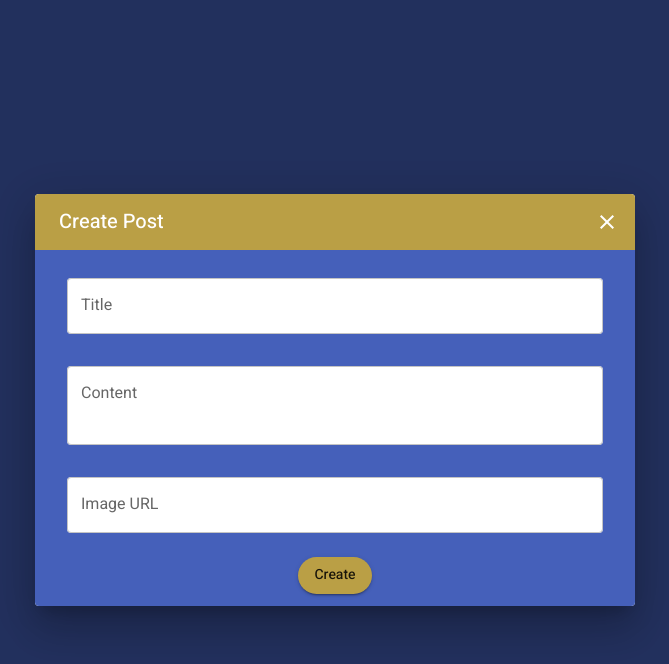
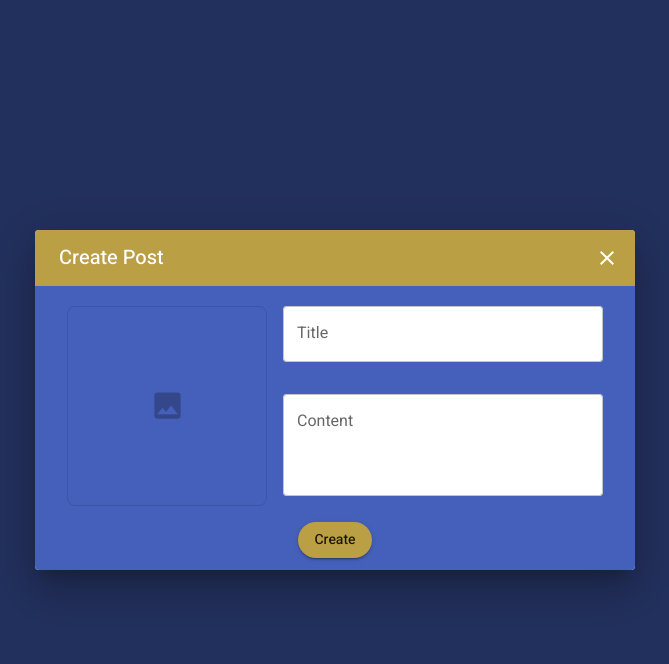
Before and after one commit to NatanSinai/Social-Network-REST-API, a React (Vite) app in the folder frontend/: page /v1/home/feed in a window 1280 px wide. Both pictures are taken after a click on the button "Create Post". Shown: the top 664 px of the page, without its empty margins (305-974 px from the left). Built offline with nearby package versions, Linux system fonts and the light colour scheme.

Commit message:
file upload

```diff
--- /dev/null
+++ b/frontend/src/components/generic/ImageUpload/ImageUpload.tsx
@@ -0,0 +1,114 @@
+import { Delete, Image, Upload } from '@mui/icons-material';
+import { Box, IconButton, Stack, Typography, type IconButtonProps } from '@mui/material';
+import { useRef, type FC } from 'react';
+import { useImageDragAndDrop, useImagePaste, useImagePreview } from './hooks';
+
+export type FileOrURL = File | string | null;
+
+export type ImageUploadProps = { value: FileOrURL; onChange: (value: FileOrURL) => void; size?: number };
+
+export const ImageUpload: FC<ImageUploadProps> = ({ value, onChange, size = 200 }) => {
+  const fileInputRef = useRef<HTMLInputElement>(null);
+
+  const { previewUrl } = useImagePreview({ value });
+
+  const { isDragging, handleDragOver, handleDragLeave, handleDrop, handleDragEnter } = useImageDragAndDrop({
+    onImageDrop: onChange,
+  });
+
+  useImagePaste({ onImagePaste: onChange });
+
+  const handleDeleteFile: IconButtonProps['onClick'] = (event) => {
+    event.stopPropagation();
+
+    onChange(null);
+  };
+
+  return (
+    <Stack spacing={2} alignItems='flex-start'>
+      <Box
+        onClick={() => fileInputRef.current?.click()}
+        onDragEnter={handleDragEnter}
+        onDragLeave={handleDragLeave}
+        onDragOver={handleDragOver}
+        onDrop={handleDrop}
+        sx={{
+          width: size,
+          height: size,
+          position: 'relative',
+          borderRadius: 2,
+          overflow: 'hidden',
+          border: '1px solid',
+          borderColor: isDragging ? 'primary.main' : 'divider',
+          cursor: 'pointer',
+          display: 'flex',
+          alignItems: 'center',
+          justifyContent: 'center',
+          bgcolor: isDragging ? 'action.hover' : 'transparent',
+          transition: 'all 0.2s ease',
+        }}
+      >
+        {previewUrl ? (
+          <Box
+            component='img'
+            src={previewUrl}
+            alt='Preview'
+            sx={{ width: '100%', height: '100%', objectFit: 'cover' }}
+          />
+        ) : (
+          <Image color='disabled' fontSize='large' sx={{ pointerEvents: 'none' }} />
+        )}
+
+        {isDragging && (
+          <Stack
+            sx={{
+              position: 'absolute',
+              inset: 0,
+              bgcolor: 'rgba(0, 0, 0, 0.35)',
+              alignItems: 'center',
+              justifyContent: 'center',
+              pointerEvents: 'none',
+            }}
+          >
+            <Typography color='white' variant='subtitle1'>
+              Drop image here
+            </Typography>
+          </Stack>
+        )}
+
+        {previewUrl && (
+          <Stack
+            direction='row'
+            spacing={2}
+            sx={{
+              position: 'absolute',
+              inset: 0,
+              bgcolor: 'rgba(0, 0, 0, 0.45)',
+              opacity: 0,
+              alignItems: 'center',
+              justifyContent: 'center',
+              transition: 'opacity 0.2s',
+              '&:hover': { opacity: 1 },
+            }}
+          >
+            <IconButton color='primary' onClick={() => fileInputRef.current?.click()}>
+              <Upload />
+            </IconButton>
+
+            <IconButton color='error' onClick={handleDeleteFile}>
+              <Delete />
+            </IconButton>
+          </Stack>
+        )}
+
+        <input
+          ref={fileInputRef}
+          hidden
+          type='file'
+          accept='image/*'
+          onChange={(event) => onChange(event.target.files?.[0] ?? null)}
+        />
+      </Box>
+    </Stack>
+  );
+};
--- /dev/null
+++ b/frontend/src/components/generic/ImageUpload/hooks/index.ts
@@ -0,0 +1,3 @@
+export * from './useImageDragAndDrop';
+export * from './useImagePaste';
+export * from './useImagePreview';
--- /dev/null
+++ b/frontend/src/components/generic/ImageUpload/hooks/useImageDragAndDrop.ts
@@ -0,0 +1,40 @@
+import { isImageFile } from '@helpers';
+import { type DragEvent } from 'react';
+import { useBoolean } from 'usehooks-ts';
+
+export type UseImageDragAndDropArgs = { onImageDrop: (file: File) => void };
+
+export type UseImageDragAndDropContent = ReturnType<typeof useImageDragAndDrop>;
+
+export const useImageDragAndDrop = ({ onImageDrop }: UseImageDragAndDropArgs) => {
+  const { value: isDragging, setTrue: setIsDragging, setFalse: setIsNotDragging } = useBoolean();
+
+  const handleDragEnter = (event: DragEvent) => {
+    event.preventDefault();
+    event.stopPropagation();
+
+    setIsDragging();
+  };
+
+  const handleDragLeave = (event: DragEvent) => {
+    event.preventDefault();
+    event.stopPropagation();
+
+    setIsNotDragging();
+  };
+
+  const handleDragOver = (event: DragEvent) => event.preventDefault();
+
+  const handleDrop = (event: DragEvent) => {
+    event.preventDefault();
+    event.stopPropagation();
+
+    setIsNotDragging();
+
+    const droppedFile = event.dataTransfer.files[0];
+
+    if (droppedFile && isImageFile(droppedFile)) onImageDrop(droppedFile);
+  };
+
+  return { isDragging, handleDragEnter, handleDragLeave, handleDragOver, handleDrop };
+};
--- /dev/null
+++ b/frontend/src/components/generic/ImageUpload/hooks/useImagePaste.ts
@@ -0,0 +1,17 @@
+import { isImageFile } from '@helpers';
+import { useRef } from 'react';
+import { useEventListener } from 'usehooks-ts';
+
+export type UseImagePasteArgs = { onImagePaste: (file: File) => void };
+
+export type UseImagePasteContent = ReturnType<typeof useImagePaste>;
+
+export const useImagePaste = ({ onImagePaste }: UseImagePasteArgs) => {
+  const handlePaste = (event: ClipboardEvent) => {
+    const pastedImage = [...(event.clipboardData?.files ?? [])].find(isImageFile);
+
+    if (pastedImage) onImagePaste(pastedImage);
+  };
+
+  useEventListener('paste', handlePaste, useRef(document));
+};
--- /dev/null
+++ b/frontend/src/components/generic/ImageUpload/hooks/useImagePreview.ts
@@ -0,0 +1,24 @@
+import { useEffect, useMemo } from 'react';
+import type { FileOrURL } from '../ImageUpload';
+
+export type UseImagePreviewArgs = { value: FileOrURL };
+
+export type UseImagePreviewContent = ReturnType<typeof useImagePreview>;
+
+export const useImagePreview = ({ value }: UseImagePreviewArgs) => {
+  const previewUrl = useMemo(() => {
+    if (value instanceof File) return URL.createObjectURL(value);
+
+    if (typeof value === 'string') return value;
+
+    return null;
+  }, [value]);
+
+  useEffect(() => {
+    if (!(value instanceof File) || !previewUrl) return;
+
+    return () => URL.revokeObjectURL(previewUrl);
+  }, [previewUrl, value]);
+
+  return { previewUrl };
+};
--- /dev/null
+++ b/frontend/src/components/generic/ImageUpload/index.ts
@@ -0,0 +1 @@
+export * from './ImageUpload';
--- a/frontend/src/components/generic/index.ts
+++ b/frontend/src/components/generic/index.ts
@@ -1 +1,2 @@
 export * from './GenericDialog';
+export * from './ImageUpload';
--- a/frontend/src/components/post/PostForm.tsx
+++ b/frontend/src/components/post/PostForm.tsx
@@ -1,8 +1,15 @@
-import { postFormSchema, type PostFormValues } from '@entities';
+import { imageSchema } from '@/utils/zod';
+import { postSchema } from '@entities';
 import { zodResolver } from '@hookform/resolvers/zod';
-import { Button, Stack, TextField } from '@mui/material';
+import { Button, FormHelperText, Stack, TextField } from '@mui/material';
 import { useEffect, type FC, type RefObject } from 'react';
-import { useForm } from 'react-hook-form';
+import { Controller, useForm } from 'react-hook-form';
+import type z from 'zod';
+import { ImageUpload } from '../generic';
+
+export const postFormSchema = postSchema.pick({ title: true, content: true }).extend({ image: imageSchema });
+
+export type PostFormValues = z.infer<typeof postFormSchema>;
 
 export type PostFormProps = {
   defaultValues?: Partial<PostFormValues>;
@@ -22,8 +29,13 @@ export const PostForm: FC<PostFormProps> = ({
   const {
     register,
     handleSubmit,
+    control,
     formState: { errors, isDirty },
-  } = useForm<PostFormValues>({ resolver: zodResolver(postFormSchema), defaultValues, mode: 'onTouched' });
+  } = useForm<PostFormValues>({
+    resolver: zodResolver(postFormSchema),
+    defaultValues: { title: '', content: '', ...defaultValues },
+    mode: 'onTouched',
+  });
 
   useEffect(() => {
     if (isDirty && !isDirtyFormRef.current) isDirtyFormRef.current = true;
@@ -34,7 +46,20 @@ export const PostForm: FC<PostFormProps> = ({
   return (
     <form onSubmit={handleSubmit(onSubmit)}>
       <Stack spacing={1} justifyContent='center' alignItems='center'>
-        <Stack spacing={4} width='100%' p={1} py={2}>
+        <Stack direction='row' p={1} gap={2} width='100%'>
+          <Controller
+            name='image'
+            control={control}
+            render={({ field, fieldState: { error } }) => (
+              <>
+                <ImageUpload {...field} />
+
+                {!!error && <FormHelperText error>{error.message}</FormHelperText>}
+              </>
+            )}
+          />
+
+          <Stack spacing={4} width='100%'>
             <TextField
               label='Title'
               {...register('title')}
@@ -49,18 +74,11 @@ export const PostForm: FC<PostFormProps> = ({
               error={!!errors.content}
               helperText={errors.content?.message}
               multiline
-            minRows={2}
+              minRows={3}
               maxRows={4}
               fullWidth
             />
-
-          <TextField
-            label='Image URL'
-            {...register('imageURL')}
-            error={!!errors.imageURL}
-            helperText={errors.imageURL?.message}
-            fullWidth
-          />
+          </Stack>
         </Stack>
 
         <Button type='submit' variant='contained' disabled={isSubmitting}>
--- a/frontend/src/entities/post.ts
+++ b/frontend/src/entities/post.ts
@@ -1,20 +1,15 @@
+import { metadataSchema } from '@/utils/zod';
 import { z } from 'zod';
 import { userSchema } from './user';
 
-export const postSchema = z.object({
-  id: z.uuid({ message: 'Post ID must be a valid UUID' }),
+export const postSchema = metadataSchema.extend({
   title: z.string().min(3, { message: 'Title must be at least 3 characters long' }),
   content: z.string().min(10, { message: 'Content must be at least 10 characters long' }),
   imageURL: z.url({ message: 'Image URL must be a valid URL' }),
   commentsAmount: z
     .int({ message: 'Comments amount must be an integer' })
     .nonnegative({ message: 'Comments amount cannot be negative' }),
-  createdAt: z.coerce.date({ error: 'CreatedAt must be a valid date' }),
-  updatedAt: z.coerce.date({ error: 'UpdatedAt must be a valid date' }),
   author: userSchema,
 });
 
 export type Post = z.infer<typeof postSchema>;
-
-export const postFormSchema = postSchema.pick({ title: true, content: true, imageURL: true });
-export type PostFormValues = z.infer<typeof postFormSchema>;
--- a/frontend/src/utils/helpers.ts
+++ b/frontend/src/utils/helpers.ts
@@ -0,0 +1 @@
+export const isImageFile = (file: File) => file.type.startsWith('image/');
--- /dev/null
+++ b/frontend/src/utils/zod/index.ts
@@ -0,0 +1,12 @@
+import { z } from 'zod';
+
+export const imageSchema = z
+  .file()
+  .nullable()
+  .refine((file) => !file || file.type.startsWith('image/'), 'File must be an image');
+
+export const metadataSchema = z.object({
+  id: z.uuid({ message: 'id must be a valid UUID' }),
+  createdAt: z.coerce.date({ error: 'createdAt must be a valid date' }),
+  updatedAt: z.coerce.date({ error: 'updatedAt must be a valid date' }),
+});
```
Also changed, not shown: frontend/tsconfig.app.json (+9 -9 lines). Lines whose indentation alone changed are shown as unchanged.
